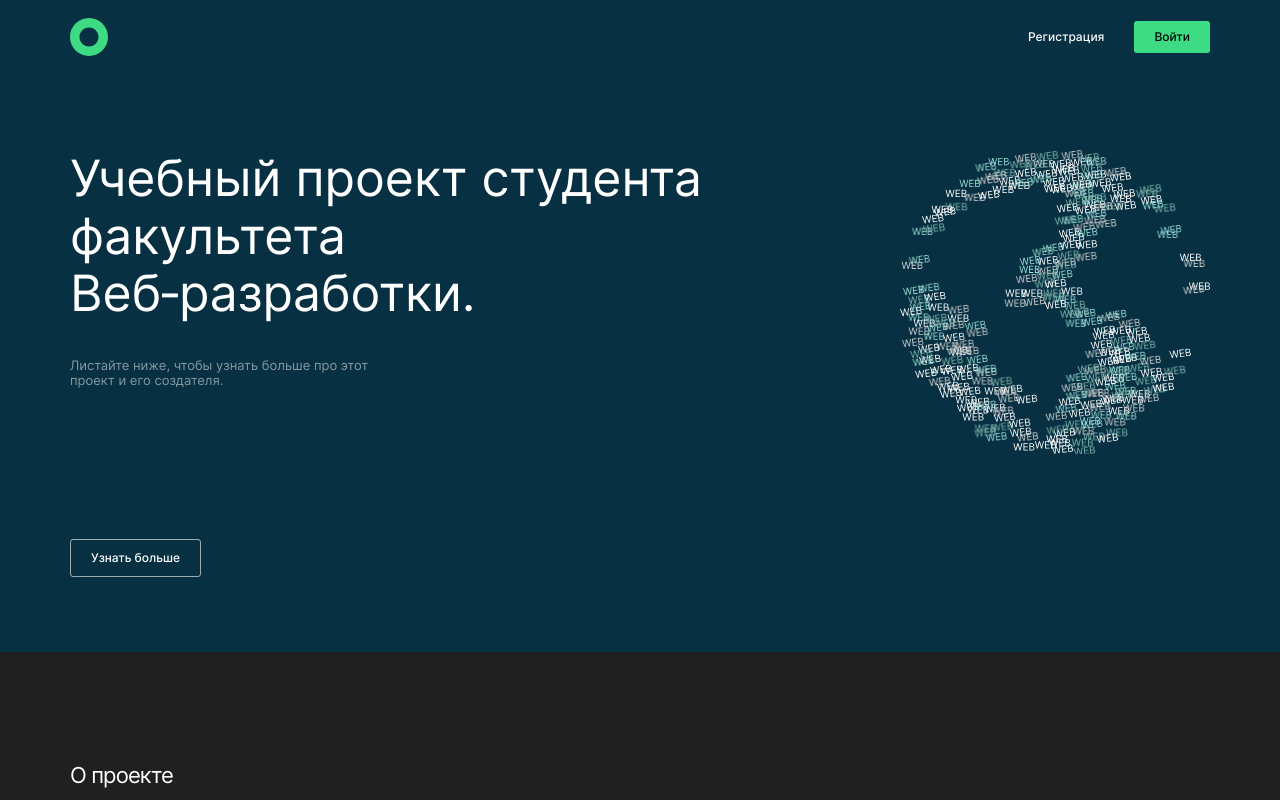
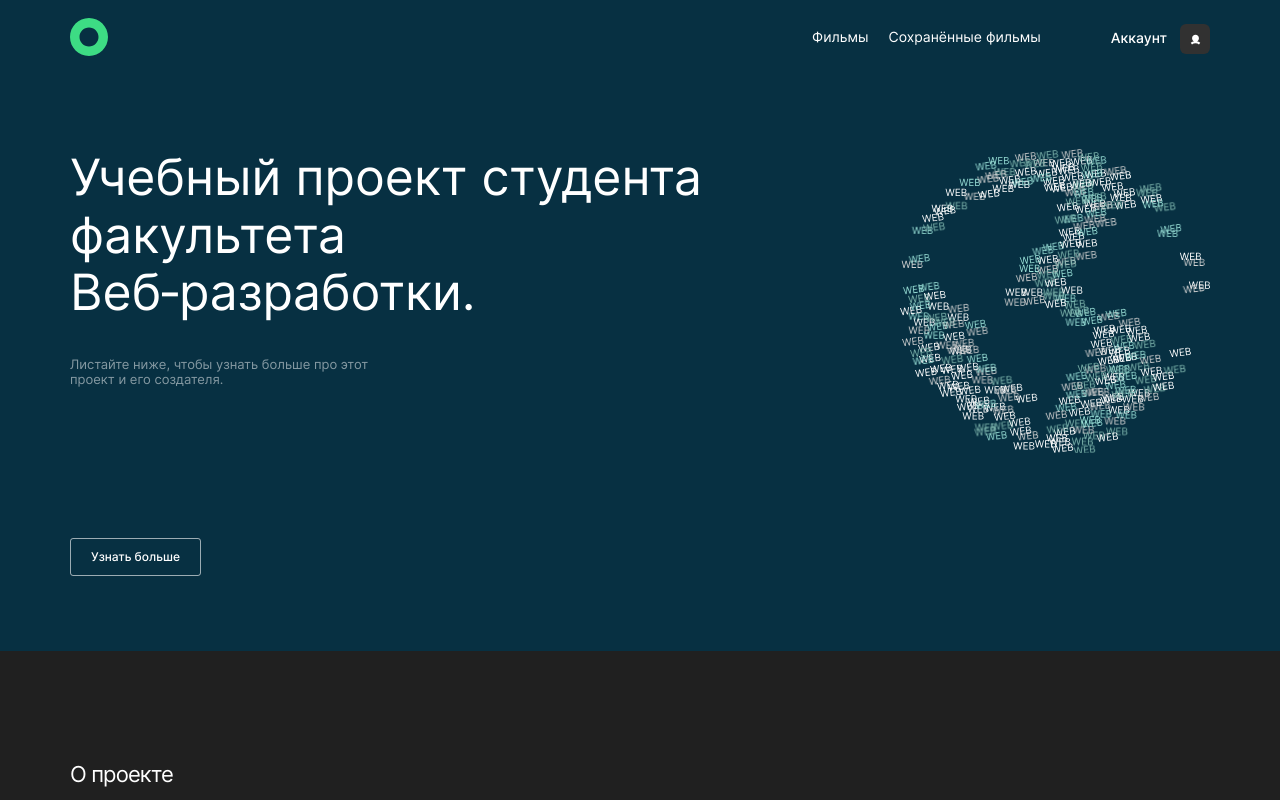
Before and after one commit to sahvea/movies-explorer-frontend, a React (Create React App) app: page / in a window 1280 px wide. Shown: the top 800 px of the page. Built offline with nearby package versions, Linux system fonts and the light colour scheme.

Commit message:
refactor: toggle mobMenu state via react

```diff
--- a/src/components/Header/Header.css
+++ b/src/components/Header/Header.css
@@ -1,4 +1,4 @@
-.header {
+/* .header {
   position: absolute;
   top: 0;
   left: 0;
@@ -9,6 +9,18 @@
 .header_fixed {
   position: fixed;
   background-color: var(--bg-main-color);
+}
+
+.header_static {
+  position: static;
+} */
+
+.header {
+  background-color: var(--bg-main-color);
+}
+
+.header_position_main-page {
+  background-color: var(--bg-landing-color);
 }
 
 .header__container {
--- a/src/components/Header/Header.js
+++ b/src/components/Header/Header.js
@@ -2,48 +2,40 @@ import React from 'react';
 import { Link, useLocation } from 'react-router-dom';
 import './Header.css'
 import Navigation from '../Navigation/Navigation';
-import * as menu from '../../utils/menu';
 
 function Header(props) {
   const location = useLocation();
-  const [isFixed, setIsFixed] = React.useState(false);
+  // const [isFixed, setIsFixed] = React.useState(false);
+  const [mobMenu, setMobMenu] = React.useState(false);
 
-  React.useEffect(() => {
-    switchClass();
-    window.addEventListener('resize', () => {
-      switchClass();
-    });
-  });
+  // React.useEffect(() => {
+  //   let current = 0;
+  //   const checkScroll = () => {
+  //     setIsFixed(window.pageYOffset < current && window.pageYOffset > 30);
+  //     current = window.pageYOffset;
+  //   };
 
-  React.useEffect(() => {
-    let current = 0;
-    const checkScroll = () => {
-      setIsFixed(window.pageYOffset < current && window.pageYOffset > 30);
-      current = window.pageYOffset;
-    };
+  //   document.addEventListener('scroll', checkScroll);
 
-    document.addEventListener('scroll', checkScroll);
+  //   return () => document.removeEventListener('scroll', checkScroll);
+  // }, []);
 
-    return () => document.removeEventListener('scroll', checkScroll);
-  }, []);
-
-  function switchClass() {
-    menu.switchClass();
-  }
-
-  function handleHeaderBurgerClick() {
-    menu.toggleHeaderBurger();
-  }
+  function handleBurgerClick() {
+    setMobMenu(!mobMenu);
+  };
 
   return (
-    <header className={`header ${isFixed ? "header_fixed" : ""}`}>
+    // <header className={`header ${isFixed ? "header_fixed" : ""} ${mobMenu ? "header_static" : ""}`}>
+    <header className={`header ${location.pathname === '/' ? "header_position_main-page" : ""}`}>
       <div className={`header__container page__section ${( location.pathname === '/signup' || location.pathname === '/signin' ) ? "header__container_unauthorized" : ""}`}>
         <Link to="/" className="header__logo-link">
           <svg className="header__logo" width="38" height="38" viewBox="0 0 38 38" fill="none" xmlns="http://www.w3.org/2000/svg">
             <path className="header__logo-svg" fillRule="evenodd" clipRule="evenodd" d="M19 38C29.4934 38 38 29.4934 38 19C38 8.50659 29.4934 0 19 0C8.50659 0 0 8.50659 0 19C0 29.4934 8.50659 38 19 38ZM19 28.5C24.2467 28.5 28.5 24.2467 28.5 19C28.5 13.7533 24.2467 9.5 19 9.5C13.7533 9.5 9.5 13.7533 9.5 19C9.5 24.2467 13.7533 28.5 19 28.5Z"/>
           </svg>
         </Link>
-        <Navigation loggedIn={props.loggedIn} onBurgerClick={handleHeaderBurgerClick} />
+        <Navigation mobMenu={mobMenu} handleBurgerClick={handleBurgerClick} loggedIn={props.loggedIn}
+        // onBurgerClick={handleHeaderBurgerClick}
+        />
       </div>
     </header>
   )
--- a/src/components/Main/Promo/Promo.css
+++ b/src/components/Main/Promo/Promo.css
@@ -3,7 +3,7 @@
 }
 
 .promo__container {
-  padding-top: 150px;
+  padding-top: 75px;
   padding-bottom: 75px;
   display: grid;
   grid-template-columns: 1fr 310px;
@@ -43,7 +43,7 @@
 
 @media screen and (max-width: 1023px) {
   .promo__container {
-    padding: 215px 44px 75px;
+    padding: 140px 44px 75px;
     grid-template-columns: 1fr;
     justify-items: center;
     gap: 0;
@@ -76,7 +76,7 @@
 
 @media screen and (max-width: 575px) {
   .promo__container {
-    padding: 145px 10px 30px;
+    padding: 70px 10px 30px;
   }
 
   .promo__intro-text {
--- a/src/components/Navigation/Burger/Burger.js
+++ b/src/components/Navigation/Burger/Burger.js
@@ -2,10 +2,10 @@ import './Burger.css';
 
 function Burger(props) {
   return (
-    <button type="button" className="button burger" onClick={props.onBurgerClick}>
-      <span className="burger__line"></span>
-      <span className="burger__line"></span>
-      <span className="burger__line"></span>
+    <button type="button" className="button burger" onClick={props.handleBurgerClick}>
+      <span className={`burger__line ${props.mobMenu ? "burger__line_active" : ""}`}></span>
+      <span className={`burger__line ${props.mobMenu ? "burger__line_active" : ""}`}></span>
+      <span className={`burger__line ${props.mobMenu ? "burger__line_active" : ""}`}></span>
     </button>
   )
 }
--- a/src/components/Navigation/MainNav/MainNav.css
+++ b/src/components/Navigation/MainNav/MainNav.css
@@ -93,6 +93,7 @@
   .main-nav_visible {
     visibility: visible;
     opacity: 1;
+    z-index: 1;
   }
 
   .main-nav__menu {
--- a/src/components/Navigation/MainNav/MainNav.js
+++ b/src/components/Navigation/MainNav/MainNav.js
@@ -1,23 +1,23 @@
 import { NavLink, Link } from 'react-router-dom';
 import './MainNav.css';
 
-function MainNav() {
+function MainNav(props) {
   return (
-    <div className="main-nav">
-      <nav className="main-nav__menu">
+    <div className={`main-nav ${props.mobMenu ? "main-nav_visible" : ""}`}>
+      <nav className={`main-nav__menu ${props.mobMenu ? "main-nav__menu_active" : ""}`}>
         <ul className="main-nav__list">
           <li className="main-nav__list-item main-nav__list-item_link-direction_main-page">
-            <NavLink exact to="/" className="link main-nav__link" activeClassName="main-nav__link_active">Главная</NavLink>
+            <NavLink exact to="/" className="link main-nav__link" activeClassName="main-nav__link_active" onClick={props.handleBurgerClick}>Главная</NavLink>
           </li>
           <li className="main-nav__list-item">
-            <NavLink to="/movies" className="link main-nav__link" activeClassName="main-nav__link_active">Фильмы</NavLink>
+            <NavLink to="/movies" className="link main-nav__link" activeClassName="main-nav__link_active" onClick={props.handleBurgerClick}>Фильмы</NavLink>
           </li>
           <li className="main-nav__list-item">
-            <NavLink to="/saved-movies" className="link main-nav__link" activeClassName="main-nav__link_active">Сохранённые фильмы</NavLink>
+            <NavLink to="/saved-movies" className="link main-nav__link" activeClassName="main-nav__link_active" onClick={props.handleBurgerClick}>Сохранённые фильмы</NavLink>
           </li>
         </ul>
 
-        <Link to="/profile" className="main-nav__profile">Аккаунт
+        <Link to="/profile" className="main-nav__profile" onClick={props.handleBurgerClick}>Аккаунт
           <span className="main-nav__profile-icon-area">
             <svg className="main-nav__profile-icon" width="12" height="12" viewBox="0 0 12 12" fill="none" xmlns="http://www.w3.org/2000/svg">
               <path className="main-nav__profile-svg" fillRule="evenodd" clipRule="evenodd" d="M7.43028 7.96749C8.7917 7.40521 9.74976 6.06449 9.74976 4.5C9.74976 2.42893 8.07082 0.75 5.99976 0.75C3.92869 0.75 2.24976 2.42893 2.24976 4.5C2.24976 6.06451 3.20783 7.40525 4.56929 7.96751C3.17499 8.19979 1.89239 8.76573 0.80835 9.58019L2.1899 11.419C3.25119 10.6217 4.56874 10.1496 5.99986 10.1496C7.43098 10.1496 8.74852 10.6217 9.80981 11.419L11.1914 9.58019C10.1073 8.7657 8.82464 8.19975 7.43028 7.96749Z"/>
--- a/src/components/Navigation/Navigation.js
+++ b/src/components/Navigation/Navigation.js
@@ -7,10 +7,10 @@ function Navigation(props) {
   const location = useLocation();
 
   return (
-    props.loggedIn && ( location.pathname === '/movies' || location.pathname === '/saved-movies' || location.pathname === '/profile' ) ?
+    props.loggedIn ?
       <>
-        <Burger onBurgerClick={props.onBurgerClick} />
-        <MainNav />
+        <Burger mobMenu={props.mobMenu} handleBurgerClick={props.handleBurgerClick} />
+        <MainNav mobMenu={props.mobMenu} handleBurgerClick={props.handleBurgerClick} />
       </>
     : location.pathname === '/' &&
       <AuthNav />
--- a/src/utils/menu.js
+++ /dev/null
@@ -1,30 +0,0 @@
-export function toggleHeaderBurger() {
-  const burgerLines = document.querySelectorAll('.burger__line');
-  const navigation = document.querySelector('.main-nav');
-  const navigationMenu = navigation.querySelector('.main-nav__menu');
-
-  burgerLines.forEach(line => {
-    line.classList.toggle('burger__line_active');
-  });
-  navigation.classList.toggle('main-nav_visible');
-  navigationMenu.classList.toggle('main-nav__menu_active');
-}
-
-export function switchClass() {
-  const TABLET_WIDTH = 1024;
-  const burgerLines = document.querySelectorAll('.burger__line');
-  const burgerLineActive = document.querySelector('.burger__line_active');
-  const navigation = document.querySelector('.main-nav');
-  const navigationMenu = document.querySelector('.main-nav__menu');
-
-  if (window.innerWidth <= TABLET_WIDTH && navigation) {
-    navigation.classList.remove('main-nav_visible');
-    navigationMenu.classList.remove('main-nav__menu_active');
-  }
-
-  if (burgerLineActive) {
-    burgerLines.forEach(line => {
-      line.classList.remove('burger__line_active');
-    });
-  }
-}
```
